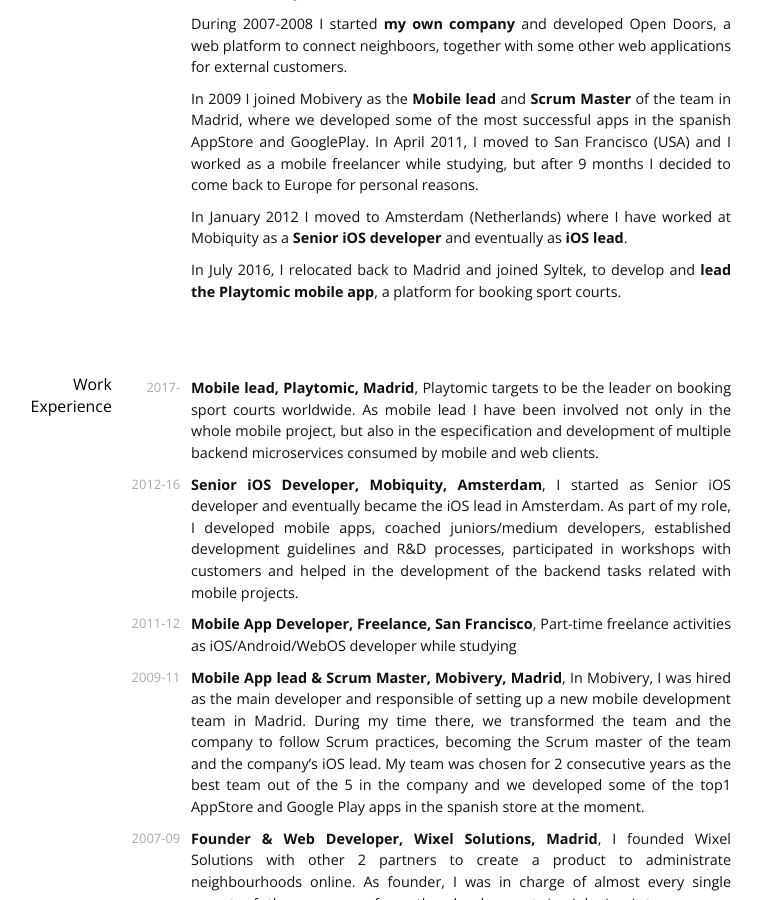
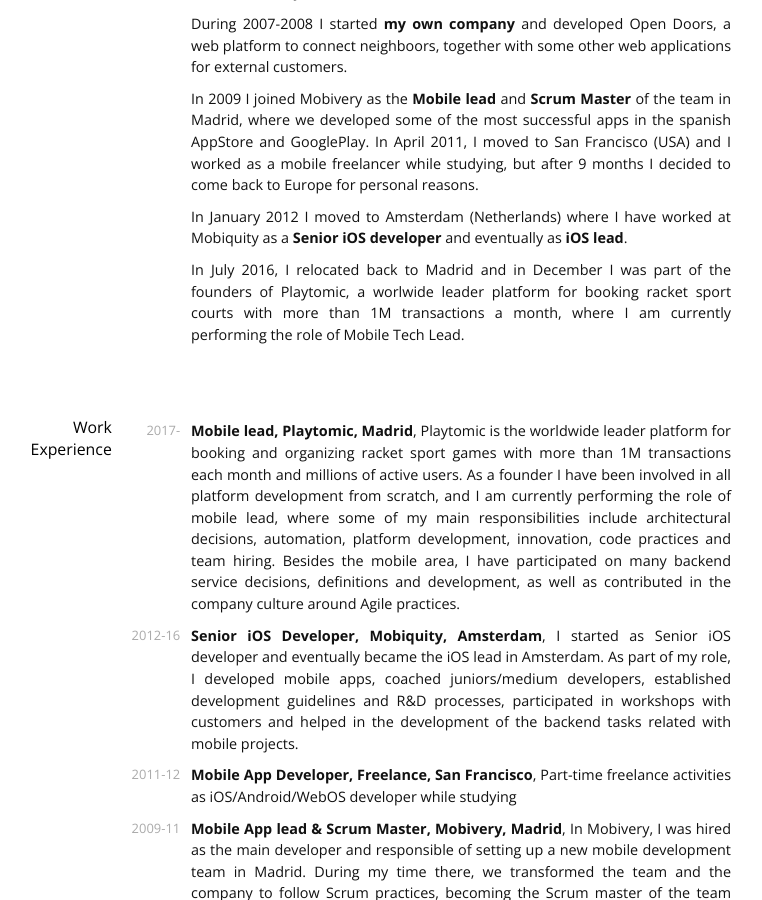
Before and after one commit to angelolloqui/angelolloqui.github.io, a Jekyll site: the page built from index.md, in a window 1280 px wide and 900 px high, scrolled down 656 px. Shown: the whole window, without its empty margins (269-1031 px from the left). Built offline with Jekyll 4.4.1, drawn with Linux system fonts in a browser that asks for light colours; nearby versions of some CDN libraries; some web fonts are replaced; some of the changed text lies outside the part shown.

Commit message:
Updated CV

```diff
--- a/index.md
+++ b/index.md
@@ -28,12 +28,13 @@
 
 In January 2012 I moved to Amsterdam (Netherlands) where I have worked at [Mobiquity](https://www.mobiquityinc.com/) as a **Senior iOS developer** and eventually as **iOS lead**.
 
-In July 2016, I relocated back to Madrid and joined [Syltek](https://www.syltek.com/en/), to develop and **lead the [Playtomic](https://playtomic.io) mobile app**, a platform for booking sport courts.
+In July 2016, I relocated back to Madrid and in December I was part of the founders of [Playtomic](https://playtomic.io), a worlwide leader platform for booking racket sport courts with more than 1M transactions a month, where I am currently performing the role of Mobile Tech Lead.
+
 
 ## Work Experience
 
 `2017-`
-__Mobile lead, [Playtomic](https://playtomic.io), Madrid__, Playtomic targets to be the leader on booking sport courts worldwide. As mobile lead I have been involved not only in the whole mobile project, but also in the especification and development of multiple backend microservices consumed by mobile and web clients.
+__Mobile lead, [Playtomic](https://playtomic.io), Madrid__, Playtomic is the worldwide leader platform for booking and organizing racket sport games with more than 1M transactions each month and millions of active users. As a founder I have been involved in all platform development from scratch, and I am currently performing the role of mobile lead, where some of my main responsibilities include architectural decisions, automation, platform development, innovation, code practices and team hiring. Besides the mobile area, I have participated on many backend service decisions, definitions and development, as well as contributed in the company culture around Agile practices.
 
 `2012-16`
 __Senior iOS Developer, [Mobiquity](https://www.mobiquityinc.com/), Amsterdam__, I started as Senior iOS developer and eventually became the iOS lead in Amsterdam. As part of my role, I developed mobile apps, coached juniors/medium developers, established development guidelines and R&D processes, participated in workshops with customers and helped in the development of the backend tasks related with mobile projects.
@@ -99,7 +100,7 @@
 ## Project highlights
 
 `2017`
-__[Playtomic](https://www.playtomic.io/). Mobile Lead & Backend developer__, Playtomic is a new plattform to book sport venues online. I have been involved in all aspects from the very beginning but especially those concerning the definition and development of the mobile architecture and main features. I have also participated in backend decission making and developed many of the microservices that are used by the mobile and web clients.
+__[Playtomic](https://www.playtomic.io/). Mobile Lead & Backend developer__, Playtomic is the worldwide leader plattform to book racket sport venues online. I have been involved in all aspects from the very beginning but especially those concerning the definition and development of the mobile architecture and main app features, team hiring, innovation, automation and code practices. I have also participated in backend decission making and developed many of the microservices that are used by the mobile and web clients.
 
 `2016`
 __[Vomar](https://www.vomar.nl/). Mobile Lead & Backend developer__, the project for Vomar consisted on creating a full eCommerce platform to provide customers the ability to order online and get their groceries at home. My role in the project consisted in leading the development of all the mobile apps (iOS and Android), as well as define and develop the backend endpoints needed to support them. Specially interesting is the fact that the Android mobile apps for the employees included integration with portable printers, barcode scanners and a turn by turn navigation system for the drivers.
```
Also changed, not shown: 1 other file.
